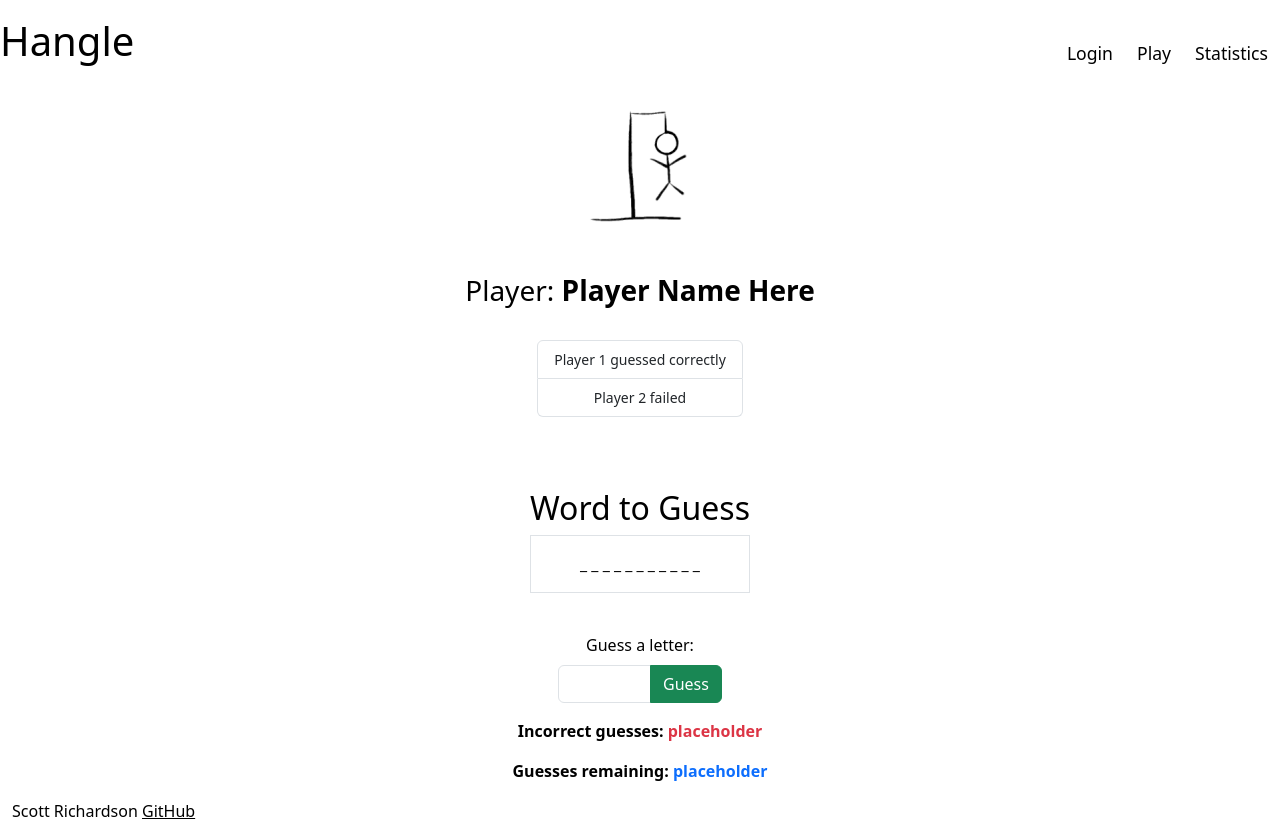
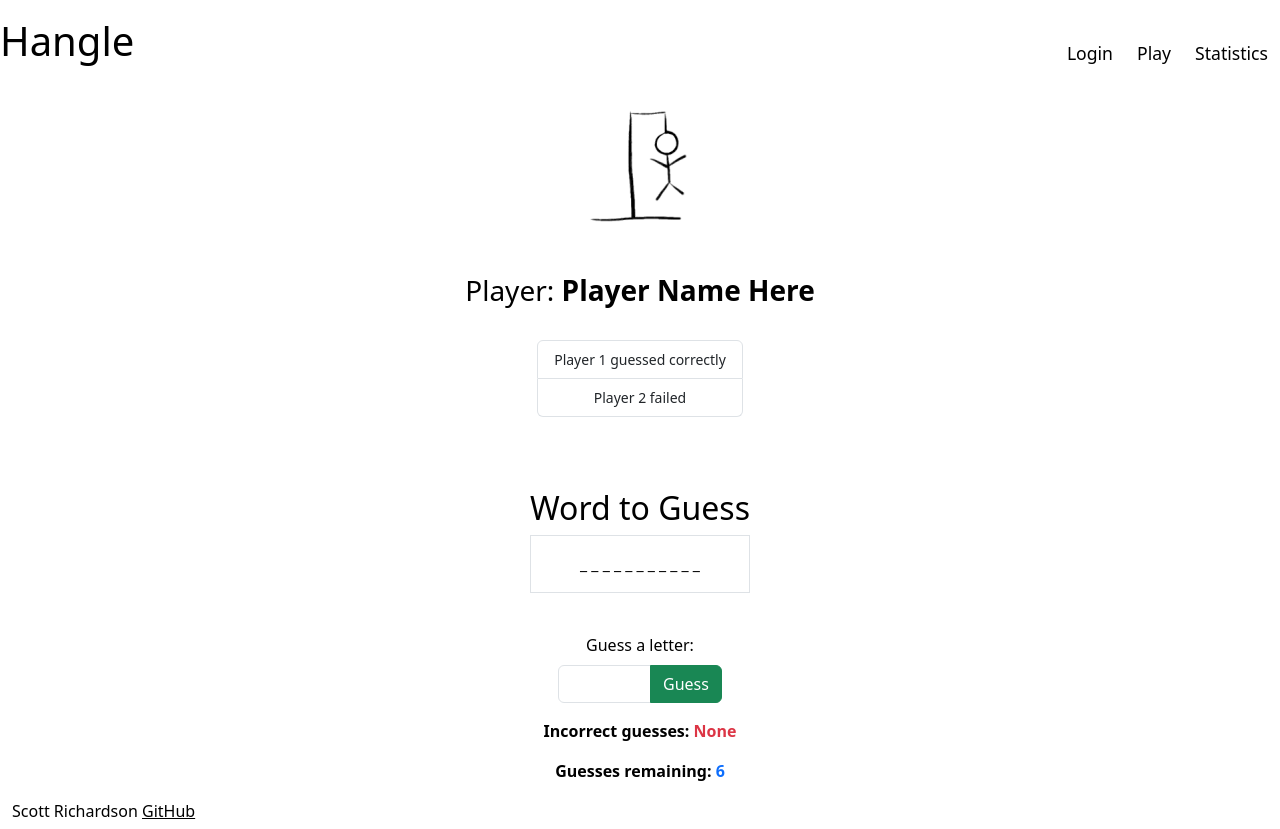
Before and after one commit to scott-richardson-135/startup, a React (Vite) app: page /play in a window 1280 px wide. Built offline with nearby package versions, Linux system fonts and the light colour scheme.

Commit message:
display for guesses and remaining guesses

```diff
--- a/src/play/play.jsx
+++ b/src/play/play.jsx
@@ -56,7 +56,7 @@ export function Play() {
 
 
 
-
+        {/*Word Display*/}
         <div className="word-container mt-4">
             {/* <!--displays the underlines for the word to be guessed, eventualy guessed letters will replace _-->
             <!--api call will be around here to get a random word to guess--> */}
@@ -66,6 +66,7 @@ export function Play() {
         <br />
 
 
+        {/*Guess input*/}
         <div className="input-container my-3">
             {/* <!--little text box to enter a letter to guess--> */}
             <label for="guess-input" className="form-label">Guess a letter:</label>
@@ -75,14 +76,16 @@ export function Play() {
             </div>
         </div>
 
+
+
         <div className="incorrect-guesses">
             {/* <!--small little box that displays the letters that were guessed and not correct--> */}
-            <p className="fw-bold">Incorrect guesses: <span id="incorrect-letters" className="text-danger">placeholder</span></p>
+            <p className="fw-bold">Incorrect guesses: <span id="incorrect-letters" className="text-danger">{incorrectGuesses.join(",") || "None"}</span></p>
         </div>
 
         <div className="remaining-guesses">
             {/* <!--shows number of guesses remaining, if I wanted to get fancy I could do a hangman type thing--> */}
-            <p className="fw-bold">Guesses remaining: <span id="guesses-left" className="text-primary">placeholder</span></p>
+            <p className="fw-bold">Guesses remaining: <span id="guesses-left" className="text-primary">{remainingGuesses}</span></p>
         </div>
     </main>
   );
```
